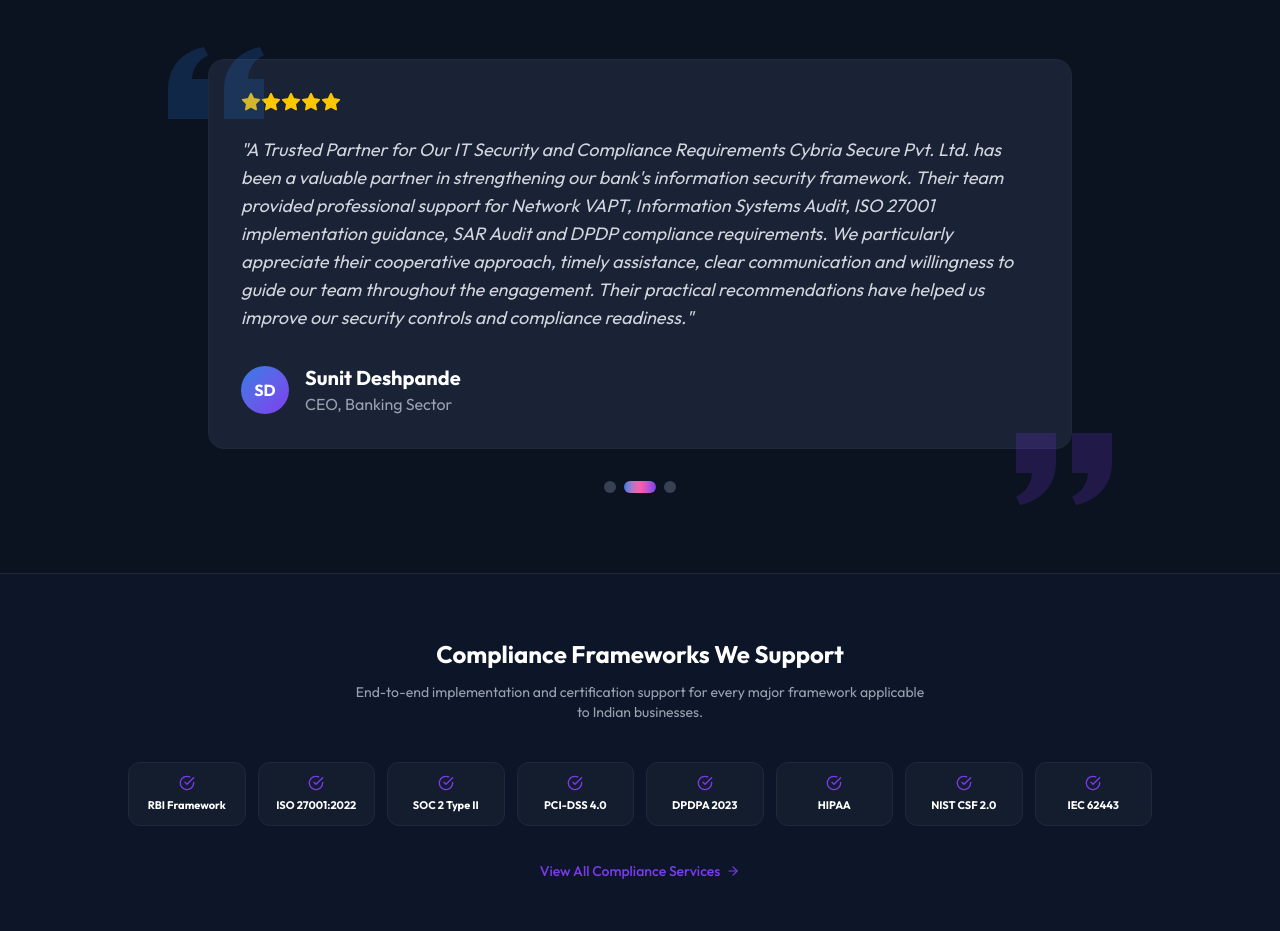
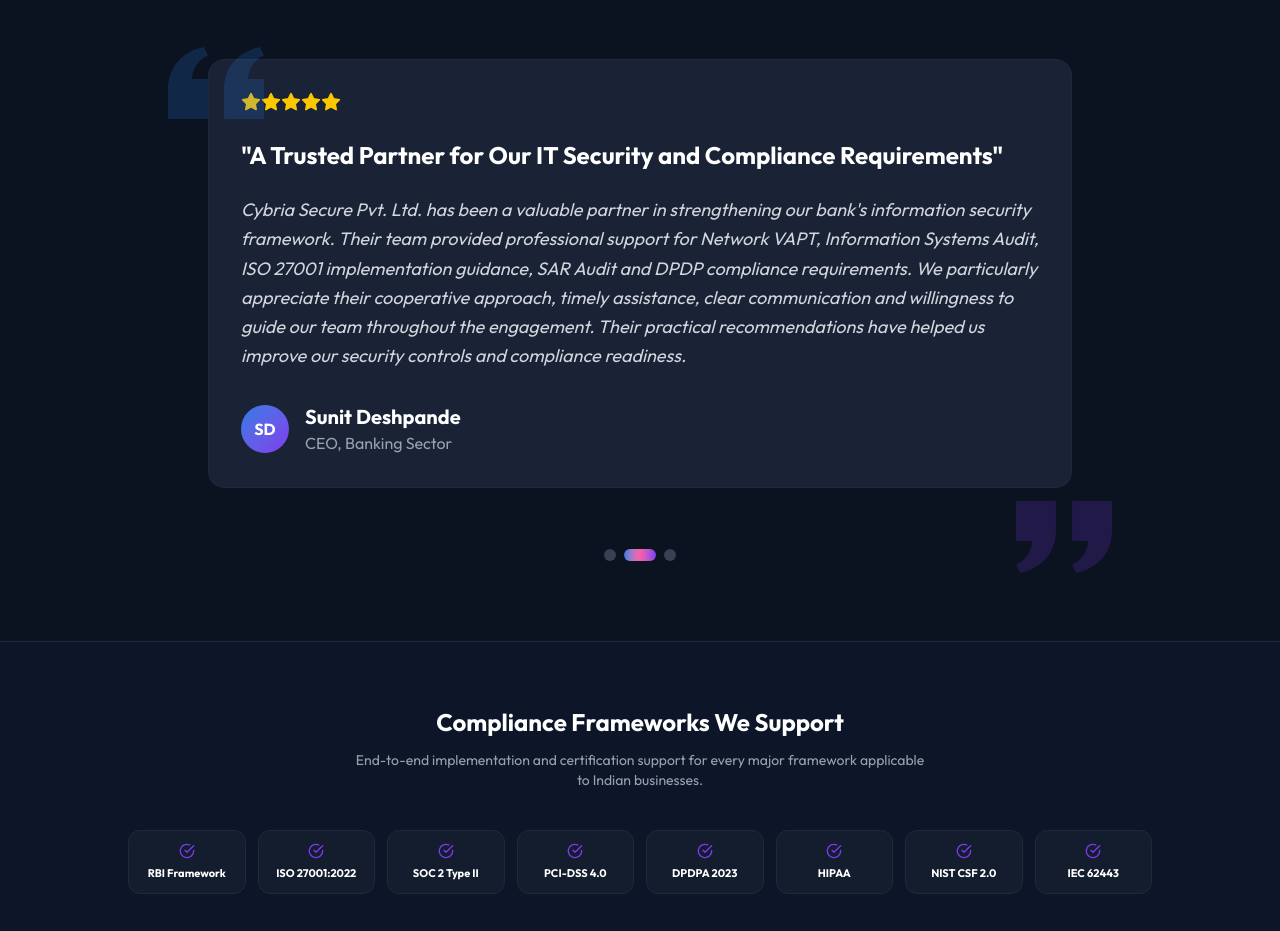
Before and after one commit to vivekrokadi/cybria-secure, a Next.js app: page / in a window 1280 px wide. Shown: the part 5160-6091 px from the top of the page. Built offline with nearby package versions, Linux system fonts and the light colour scheme.

Commit message:
add testimonials

```diff
--- a/src/components/Testimonials.tsx
+++ b/src/components/Testimonials.tsx
@@ -1,3 +1,4 @@
+
 'use client'
 
 import { useEffect, useRef, useState } from 'react'
@@ -8,21 +9,27 @@
     id: 1,
     name: 'Pratap Patil',
     role: 'Founder & CEO, Corporate Sector',
-    content: "Identifying Critical Security Risks Before They Could Be Exploited, Cybria Secure Pvt. Ltd. conducted a comprehensive Web Application Vulnerability Assessment and Penetration Testing exercise for our application. During the assessment, their technical team identified critical security vulnerabilities, including weaknesses that could potentially allow unauthorized access to administrative functionalities. Their detailed technical findings, risk explanations and practical remediation recommendations helped us understand the severity of the issues and take appropriate corrective measures. We appreciate their technical expertise and professional approach.",
+    heading: '"Identifying Critical Security Risks Before They Could Be Exploited"',
+    content:
+      'Cybria Secure Pvt. Ltd. conducted a comprehensive Web Application Vulnerability Assessment and Penetration Testing exercise for our application. During the assessment, their technical team identified critical security vulnerabilities, including weaknesses that could potentially allow unauthorized access to administrative functionalities. Their detailed technical findings, risk explanations and practical remediation recommendations helped us understand the severity of the issues and take appropriate corrective measures. We appreciate their technical expertise and professional approach.',
     rating: 5,
   },
   {
     id: 2,
     name: 'Sunit Deshpande',
     role: 'CEO, Banking Sector',
-    content: "A Trusted Partner for Our IT Security and Compliance Requirements Cybria Secure Pvt. Ltd. has been a valuable partner in strengthening our bank's information security framework. Their team provided professional support for Network VAPT, Information Systems Audit, ISO 27001 implementation guidance, SAR Audit and DPDP compliance requirements. We particularly appreciate their cooperative approach, timely assistance, clear communication and willingness to guide our team throughout the engagement. Their practical recommendations have helped us improve our security controls and compliance readiness.",
+    heading: '"A Trusted Partner for Our IT Security and Compliance Requirements"',
+    content:
+      "Cybria Secure Pvt. Ltd. has been a valuable partner in strengthening our bank's information security framework. Their team provided professional support for Network VAPT, Information Systems Audit, ISO 27001 implementation guidance, SAR Audit and DPDP compliance requirements. We particularly appreciate their cooperative approach, timely assistance, clear communication and willingness to guide our team throughout the engagement. Their practical recommendations have helped us improve our security controls and compliance readiness.",
     rating: 5,
   },
   {
     id: 3,
-    name: 'Shubham Yadav ',
+    name: 'Shubham Yadav',
     role: 'IT Manager, Manufacturing Industry',
-    content: "We had a positive experience working with Cybria Secure for Vulnerability Assessment and Penetration Testing (VAPT) and ISO 27001 consulting services. Their team demonstrated strong technical expertise, a structured approach to identifying security vulnerabilities, and a clear understanding of information security requirements. Their recommendations provided valuable direction for strengthening our cybersecurity posture and improving our information security management practices. We appreciate their professionalism, responsiveness, and commitment throughout the engagement.",
+    heading: '"Strengthening Our Cybersecurity and Information Security Practices"',
+    content:
+      'We had a positive experience working with Cybria Secure for Vulnerability Assessment and Penetration Testing (VAPT) and ISO 27001 consulting services. Their team demonstrated strong technical expertise, a structured approach to identifying security vulnerabilities, and a clear understanding of information security requirements. Their recommendations provided valuable direction for strengthening our cybersecurity posture and improving our information security management practices. We appreciate their professionalism, responsiveness, and commitment throughout the engagement.',
     rating: 5,
   },
 ]
@@ -30,7 +37,6 @@
 export default function Testimonials() {
   const [currentIndex, setCurrentIndex] = useState(0)
   const intervalRef = useRef<ReturnType<typeof setInterval> | null>(null)
-
 
   useEffect(() => {
     intervalRef.current = setInterval(() => {
@@ -52,17 +58,21 @@
             <span className="text-white">What Our </span>
             <span className="text-gradient">Clients Say</span>
           </h2>
+
           <p className="text-xl text-gray-400 max-w-3xl mx-auto">
             Trusted by organizations ranging from fast-growing local enterprises to established businesses across multiple regions and sectors.
           </p>
         </div>
 
         <div className="relative max-w-4xl mx-auto">
+
           {/* Testimonial Cards */}
           <div className="overflow-hidden">
             <div
               className="flex transition-transform duration-500 ease-in-out"
-              style={{ transform: `translateX(-${currentIndex * 100}%)` }}
+              style={{
+                transform: `translateX(-${currentIndex * 100}%)`,
+              }}
             >
               {testimonials.map((testimonial) => (
                 <div
@@ -70,47 +80,69 @@
                   className="w-full flex-shrink-0 px-4"
                 >
                   <div className="bg-[#1a2236] rounded-2xl p-8 border border-gray-800 hover:border-transparent transition-all duration-300">
+
                     {/* Rating */}
                     <div className="flex mb-6">
                       {[...Array(testimonial.rating)].map((_, i) => (
-                        <FiStar key={i} className="w-5 h-5 text-yellow-400 fill-current" />
+                        <FiStar
+                          key={i}
+                          className="w-5 h-5 text-yellow-400 fill-current"
+                        />
                       ))}
                     </div>
 
-                    {/* Content */}
-                    <p className="text-lg text-gray-300 mb-8 italic">
-                      "{testimonial.content}"
+                    {/* Testimonial Heading */}
+                    <h3 className="text-xl md:text-2xl font-semibold text-white mb-5 leading-relaxed">
+                      {testimonial.heading}
+                    </h3>
+
+                    {/* Testimonial Content */}
+                    <p className="text-lg text-gray-300 mb-8 italic leading-relaxed">
+                      {testimonial.content}
                     </p>
 
                     {/* Author */}
                     <div className="flex items-center">
                       <div className="w-12 h-12 bg-gradient-to-br from-[#2B7BE4] to-[#7C3AED] rounded-full flex items-center justify-center mr-4">
                         <span className="text-white font-bold">
-                          {testimonial.name.split(' ').map(n => n[0]).join('')}
+                          {testimonial.name
+                            .split(' ')
+                            .map((n) => n[0])
+                            .join('')}
                         </span>
                       </div>
+
                       <div>
-                        <h4 className="text-xl font-bold text-white">{testimonial.name}</h4>
-                        <p className="text-gray-400">{testimonial.role}</p>
+                        <h4 className="text-xl font-bold text-white">
+                          {testimonial.name}
+                        </h4>
+                        <p className="text-gray-400">
+                          {testimonial.role}
+                        </p>
                       </div>
                     </div>
+
                   </div>
                 </div>
               ))}
             </div>
           </div>
 
-          {/* Dots */}
+          {/* Navigation Dots */}
           <div className="flex justify-center space-x-2 mt-8">
             {testimonials.map((_, index) => (
               <button
                 key={index}
                 onClick={() => {
                   setCurrentIndex(index)
+
                   if (intervalRef.current) {
                     clearInterval(intervalRef.current)
+
                     intervalRef.current = setInterval(() => {
-                      setCurrentIndex((prev) => (prev + 1) % testimonials.length)
+                      setCurrentIndex(
+                        (prev) => (prev + 1) % testimonials.length
+                      )
                     }, 5000)
                   }
                 }}
@@ -124,17 +156,27 @@
             ))}
           </div>
 
-          {/* Quotes */}
+          {/* Decorative Quotes */}
           <div className="absolute -top-6 -left-6 text-[#2B7BE4] opacity-20">
-            <svg className="w-24 h-24" fill="currentColor" viewBox="0 0 24 24">
-              <path d="M14.017 21v-7.391c0-5.704 3.731-9.57 8.983-10.609l.995 2.151c-2.432.917-3.995 3.638-3.995 5.849h4v10h-9.983zm-14.017 0v-7.391c0-5.704 3.748-9.57 9-10.609l.996 2.151c-2.433.917-3.996 3.638-3.996 5.849h3.983v10h-9.983z"/>
+            <svg
+              className="w-24 h-24"
+              fill="currentColor"
+              viewBox="0 0 24 24"
+            >
+              <path d="M14.017 21v-7.391c0-5.704 3.731-9.57 8.983-10.609l.995 2.151c-2.432.917-3.995 3.638-3.995 5.849h4v10h-9.983zm-14.017 0v-7.391c0-5.704 3.748-9.57 9-10.609l.996 2.151c-2.433.917-3.996 3.638-3.996 5.849h3.983v10h-9.983z" />
             </svg>
           </div>
+
           <div className="absolute -bottom-6 -right-6 text-[#7C3AED] opacity-20 rotate-180">
-            <svg className="w-24 h-24" fill="currentColor" viewBox="0 0 24 24">
-              <path d="M14.017 21v-7.391c0-5.704 3.731-9.57 8.983-10.609l.995 2.151c-2.432.917-3.995 3.638-3.995 5.849h4v10h-9.983zm-14.017 0v-7.391c0-5.704 3.748-9.57 9-10.609l.996 2.151c-2.433.917-3.996 3.638-3.996 5.849h3.983v10h-9.983z"/>
+            <svg
+              className="w-24 h-24"
+              fill="currentColor"
+              viewBox="0 0 24 24"
+            >
+              <path d="M14.017 21v-7.391c0-5.704 3.731-9.57 8.983-10.609l.995 2.151c-2.432.917-3.995 3.638-3.995 5.849h4v10h-9.983zm-14.017 0v-7.391c0-5.704 3.748-9.57 9-10.609l.996 2.151c-2.433.917-3.996 3.638-3.996 5.849h3.983v10h-9.983z" />
             </svg>
           </div>
+
         </div>
       </div>
     </section>
```
